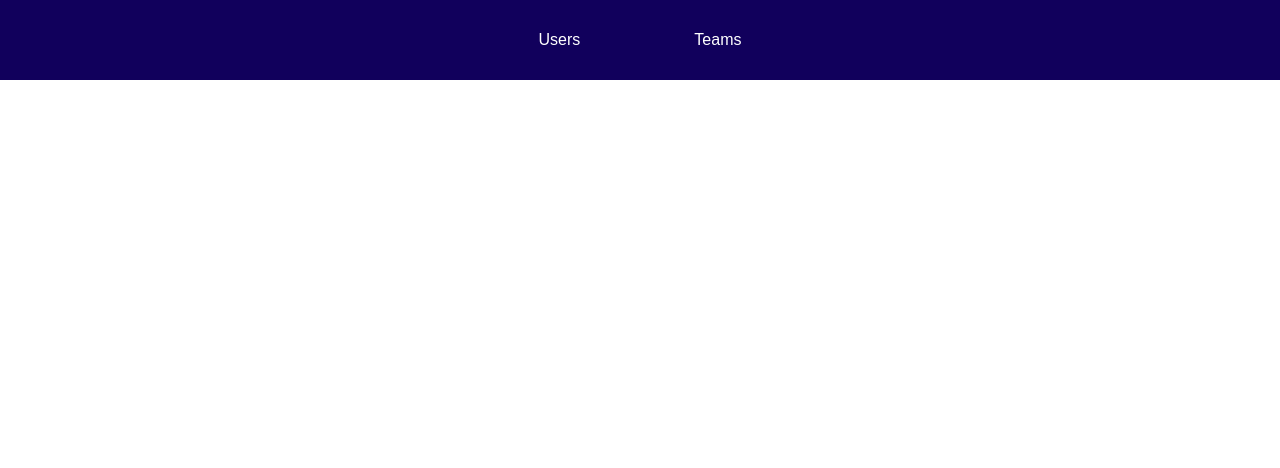
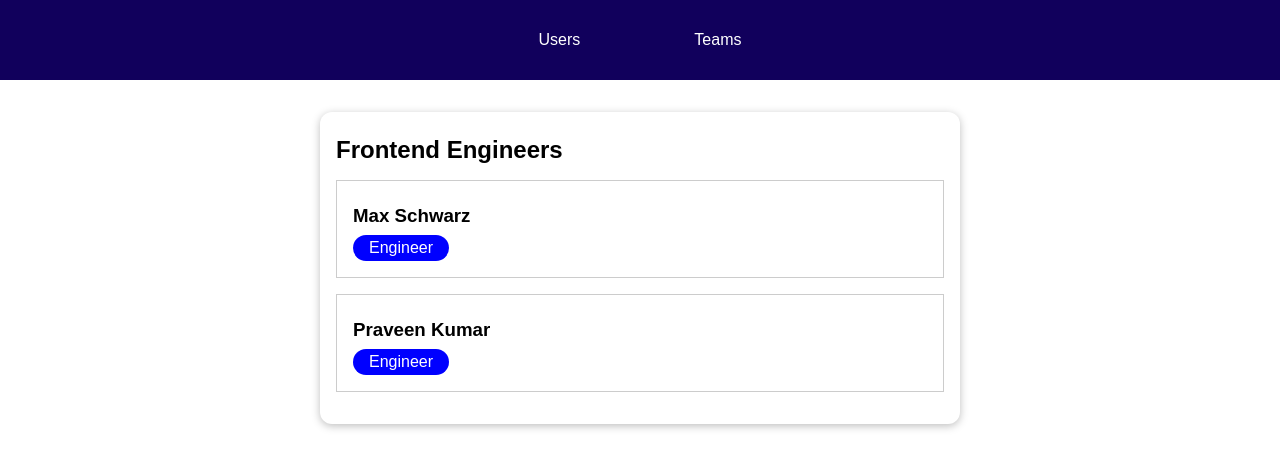
Before and after one commit to elmi-elmi/demo-vue-js-13, a Vue app: page /teams/t1 in a window 1280 px wide. Before the commit this address had no page. Shown: the top 468 px of the page. Built offline with nearby package versions, Linux system fonts and the light colour scheme.

Commit message:
from the start of video 9

```diff
--- a/src/App.vue
+++ b/src/App.vue
@@ -1,5 +1,5 @@
 <template>
-  <the-navigation @set-page="setActivePage"></the-navigation>
+  <the-navigation></the-navigation>
   <main>
     <router-view></router-view>
   </main>
--- a/src/components/teams/TeamMembers.vue
+++ b/src/components/teams/TeamMembers.vue
@@ -16,18 +16,29 @@
 import UserItem from '../users/UserItem.vue';
 
 export default {
+  inject: ['teams', 'users'],
   components: {
     UserItem
   },
   data() {
     return {
-      teamName: 'Test',
-      members: [
-        { id: 'u1', fullName: 'Max Schwarz', role: 'Engineer' },
-        { id: 'u2', fullName: 'Max Schwarz', role: 'Engineer' },
-      ],
+      teamName: '',
+      members: []
     };
   },
+  created() {
+    // console.log(this.$route);
+    const teamId = this.$route.params.teamId;
+    const selectedTeam = this.teams.find(team => team.id === teamId);
+    const members = selectedTeam.members;
+    const selectedMembers = [];
+    for (const member of members) {
+      const selectedUser = this.users.find(user => user.id === member);
+      selectedMembers.push(selectedUser);
+    }
+    this.teamName = selectedTeam.name;
+    this.members = selectedMembers;
+  }
 };
 </script>
 
```
Also changed, not shown: src/main.js (+7 -1 lines).
